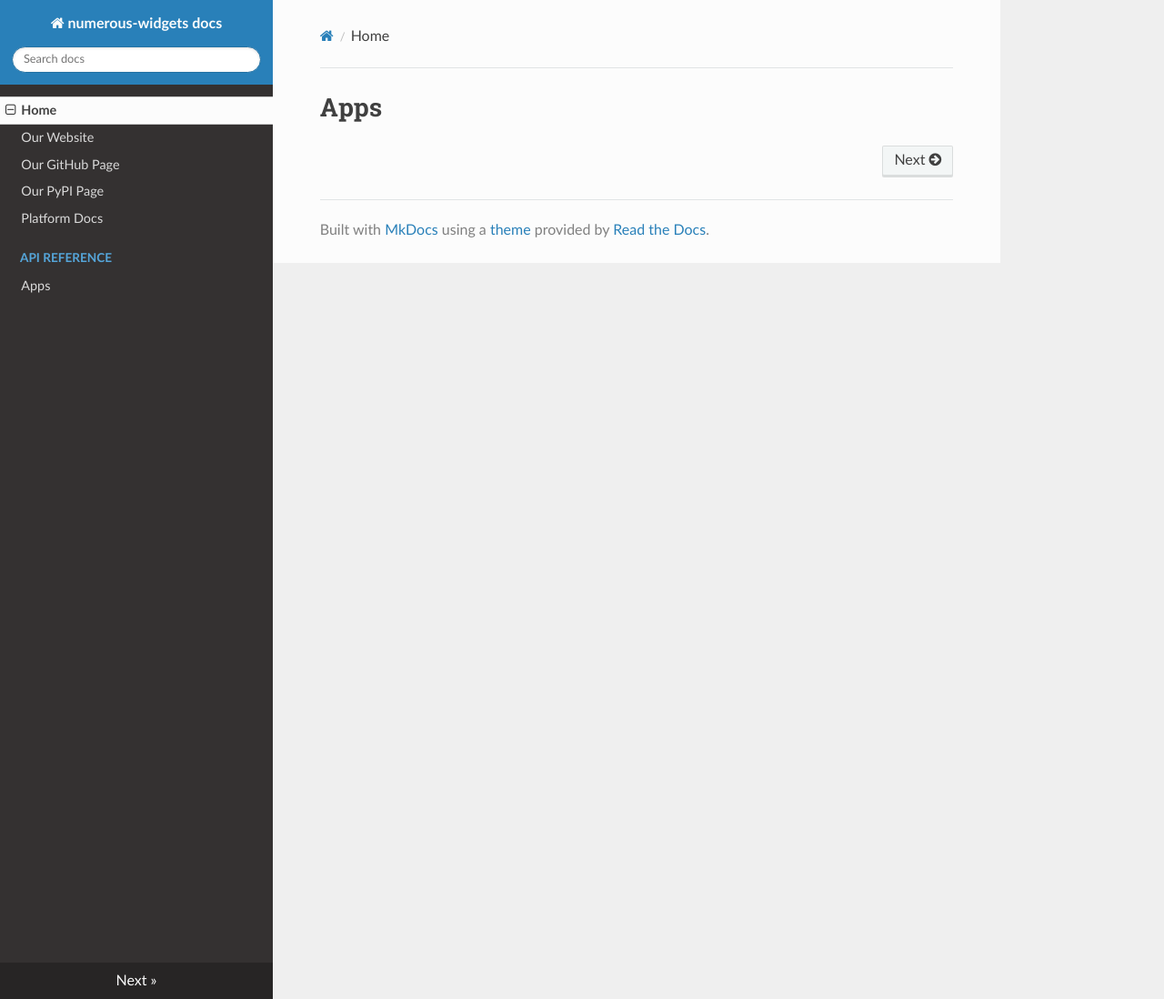
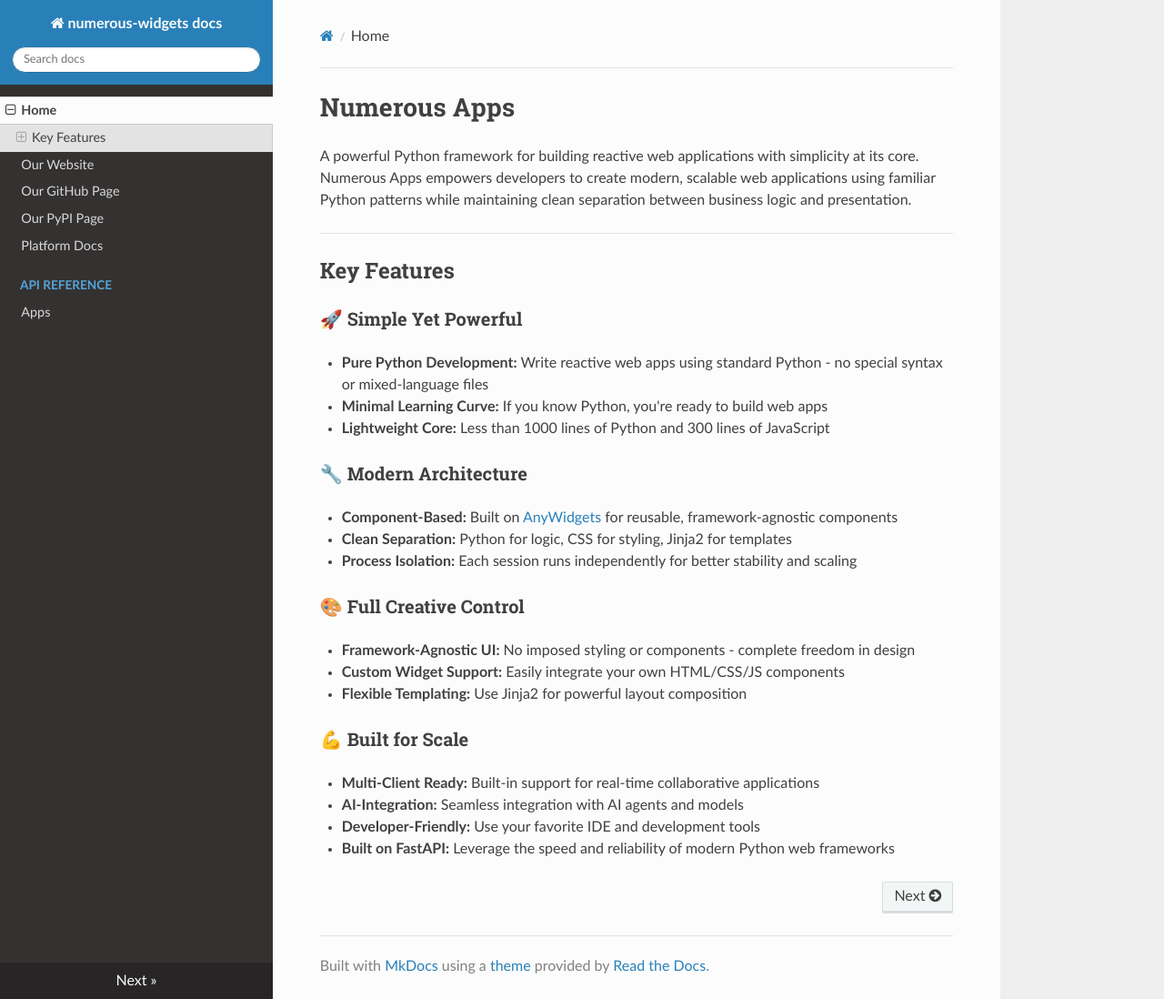
Before and after one commit to numerous-com/numerous-apps, an MkDocs documentation site: the page built from docs/README.md, in a window 1280 px wide and 1098 px high. Shown: the whole window at 91% size. Built offline with MkDocs 1.6.1, drawn with Linux system fonts in a browser that asks for light colours; nearby versions of some CDN libraries.

Commit message:
Refactor project structure and update documentation
- Changed project name from "numerous-app" to "numerous-apps" in pyproject.toml.
- Deleted the empty README.md file.
- Updated docs/apps.md to reflect the new project name and added a new title.
- Expanded docs/README.md with a comprehensive overview of the Numerous Apps framework, including key features and benefits.

These changes improve project clarity and enhance the documentation for better user understanding.

```diff
--- a/docs/README.md
+++ b/docs/README.md
@@ -1 +1,28 @@
-# Apps
+# Numerous Apps
+
+A powerful Python framework for building reactive web applications with simplicity at its core. Numerous Apps empowers developers to create modern, scalable web applications using familiar Python patterns while maintaining clean separation between business logic and presentation.
+
+---
+
+## Key Features
+
+### 🚀 **Simple Yet Powerful**
+- **Pure Python Development:** Write reactive web apps using standard Python - no special syntax or mixed-language files
+- **Minimal Learning Curve:** If you know Python, you're ready to build web apps
+- **Lightweight Core:** Less than 1000 lines of Python and 300 lines of JavaScript
+
+### 🔧 **Modern Architecture**
+- **Component-Based:** Built on [AnyWidgets](https://anywidgets.dev/) for reusable, framework-agnostic components
+- **Clean Separation:** Python for logic, CSS for styling, Jinja2 for templates
+- **Process Isolation:** Each session runs independently for better stability and scaling
+
+### 🎨 **Full Creative Control**
+- **Framework-Agnostic UI:** No imposed styling or components - complete freedom in design
+- **Custom Widget Support:** Easily integrate your own HTML/CSS/JS components
+- **Flexible Templating:** Use Jinja2 for powerful layout composition
+
+### 💪 **Built for Scale**
+- **Multi-Client Ready:** Built-in support for real-time collaborative applications
+- **AI-Integration:** Seamless integration with AI agents and models
+- **Developer-Friendly:** Use your favorite IDE and development tools
+- **Built on FastAPI:** Leverage the speed and reliability of modern Python web frameworks
--- a/pyproject.toml
+++ b/pyproject.toml
@@ -3,7 +3,7 @@
 build-backend = "setuptools.build_meta"
 
 [project]
-name = "numerous-app"
+name = "numerous-apps"
 version = "0.0.1"
 description = "Application package for numerous"
 authors = [
```
Also changed, not shown: docs/apps.md (+1 -1 lines), README.md (deleted).
